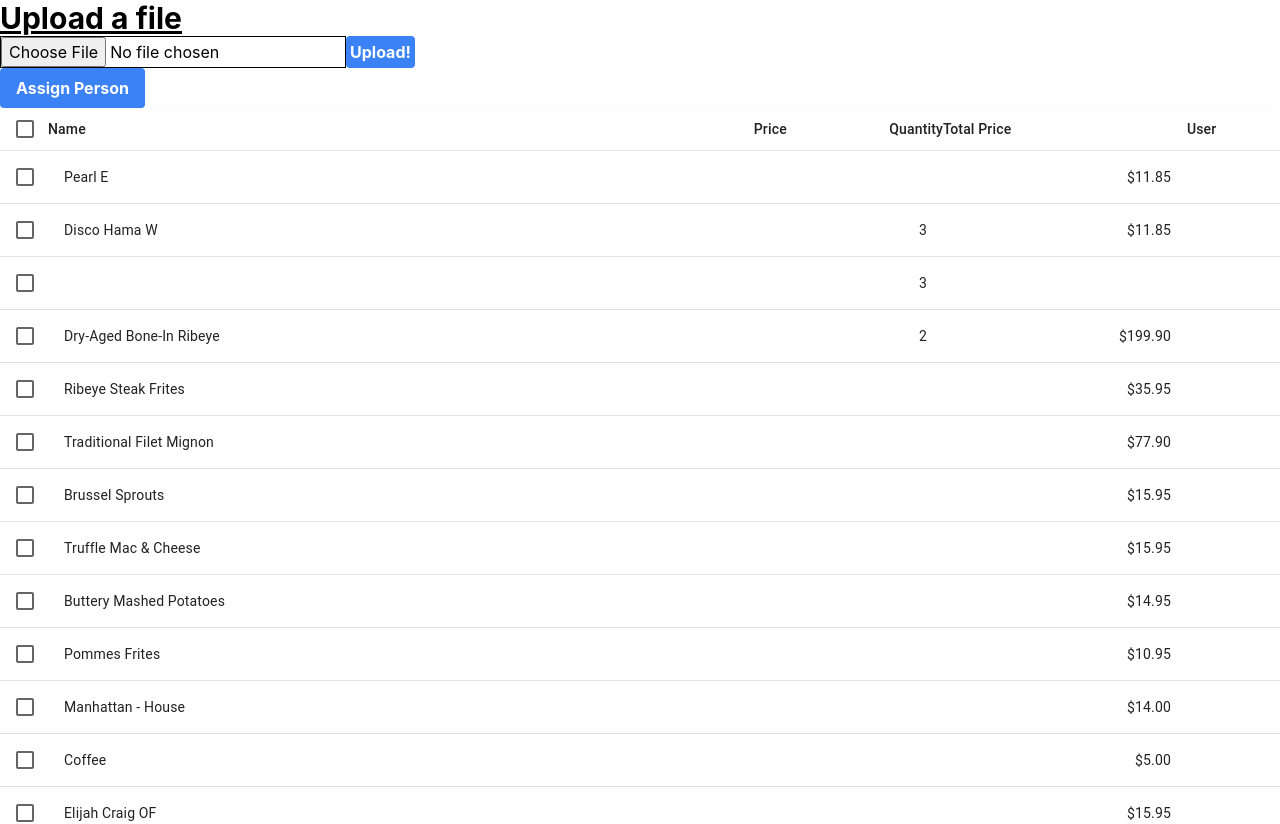
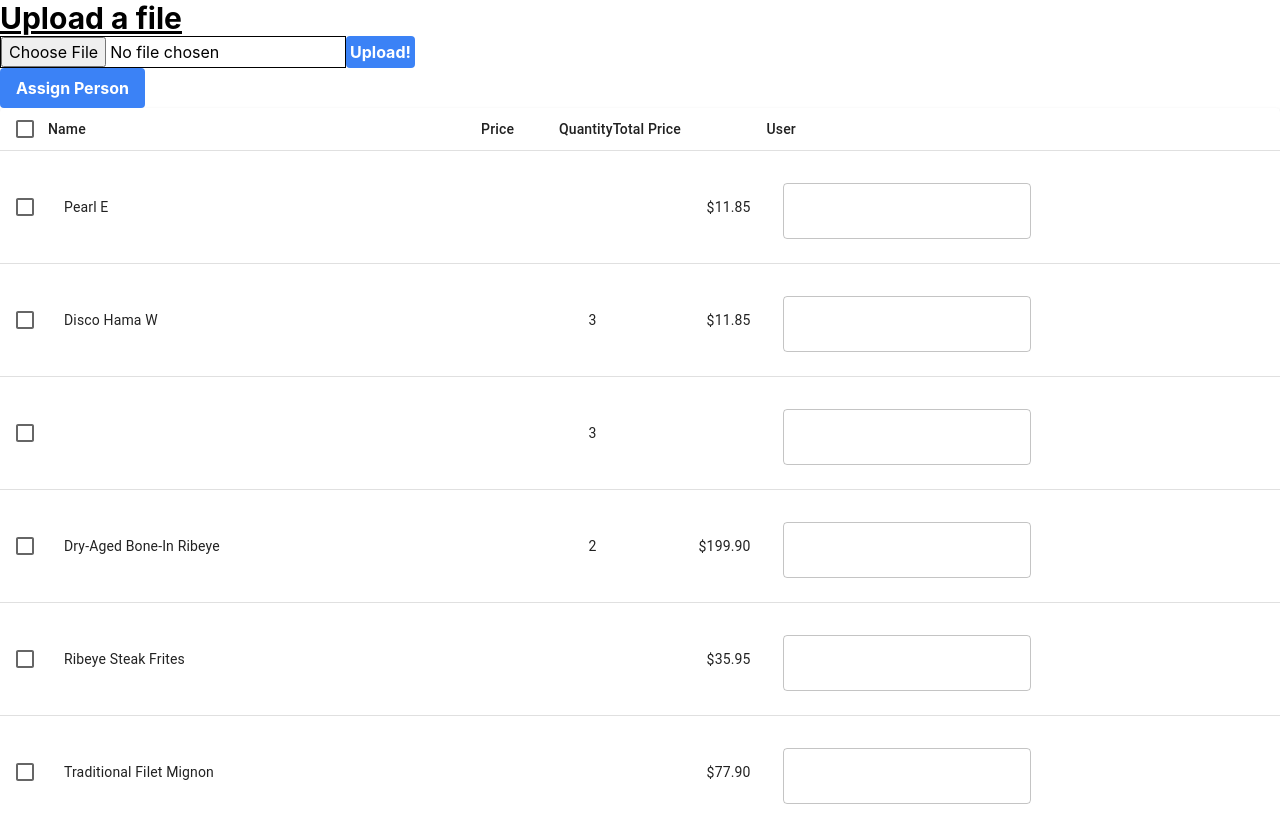
Before and after one commit to vinhle000/receipt-splitter, a React (Create React App) app in the folder client/: page / in a window 1280 px wide. Shown: the top 824 px of the page. Built offline with nearby package versions, Linux system fonts and the light colour scheme.

Commit message:
- Added EditableFields component to add user name string to a row's user field

```diff
--- a/client/src/App.js
+++ b/client/src/App.js
@@ -20,10 +20,11 @@ function App() {
     useState(false);
 
   const [assignee, setAssignee] = useState('');
-  const [selectionModel, setSelectionModel] = useState();
+  // const [selectionModel, setSelectionModel] = useState();
   const [peoplesTotals, setPeoplesTotals] = useState({});
+  const [selected, setSelected] = useState([]);
 
-
+  const [purchasedItems, setPurchasedItems] = useState(receiptInfo.purchasedItems)
   // Set file
   const onFileChange = (event) => {
     setSelectedFile(event.target.files[0]);
@@ -42,7 +43,7 @@ function App() {
       // headers: { "Content-Type": "multipart/form-data" },
     })
       .then((res) => {
-        console.log("Success status: ", res);
+        console.log("Success status: ", JSON.stringify(res, null, 2));
         setReceiptInfo(res);
       })
       .catch((error) => {
@@ -72,16 +73,28 @@ function App() {
   // => create user cards, or update user cards with totals
   const assignPersonToSelectedItems = () => {
 
-    let totals = peoplesTotals;
 
-    totals[assignee] = {items: selectionModel};
-    setPeoplesTotals(totals);
-    setAssignee('');
-    setAssignModalOn(false);
-    //Clear selection of table
+    //Update user object with list of item ID's
+    // let totals = peoplesTotals;
+    // totals[assignee] = {items: selected};
+    // setPeoplesTotals(totals);
 
 
+    // // Update table
+    // let assignedItems = purchasedItems;
+
+    // TODO: Need to get row of data, then update fields
+
+    // for(let i=0; i < assignedItems.length; i++) {
+    //   if (assignedItems)
+    // }
+    // setAssignee('');
+    // setAssignModalOn(false);
+    //Clear selection of table
   }
+
+
+
   console.log('PEOPLES ITEMS', peoplesTotals)
   // const handleModalClose = () => [setAssignModalOn()];
   return (
@@ -105,7 +118,9 @@ function App() {
           Assign Person
         </button>
       </div>
-      <ItemsTable purchasedItems={receiptInfo.purchasedItems} selectionModel={selectionModel} setSelectionModel={setSelectionModel}/>
+      <ItemsTable purchasedItems={purchasedItems} setPurchasedItems={setPurchasedItems} selected={selected} setSelected={setSelected}/>
+
+
       <h3>Totals</h3>
 
 
@@ -118,8 +133,6 @@ function App() {
           assignPersonToSelectedItems={assignPersonToSelectedItems}
         />}
 
-
-
     </>
 
   );
--- a/client/src/components/ItemsTable.js
+++ b/client/src/components/ItemsTable.js
@@ -6,9 +6,10 @@ import TableCell from '@mui/material/TableCell';
 import TableContainer from '@mui/material/TableContainer';
 import TableHead from '@mui/material/TableHead';
 import TableRow from '@mui/material/TableRow';
+import TextField from '@mui/material/TextField'
 import Checkbox from '@mui/material/Checkbox';
 import Paper from '@mui/material/Paper'
-import { v4 as uuidv4 } from 'uuid';
+import { uuid } from 'uuidv4';
 
 
   /*TODO:
@@ -36,11 +37,7 @@ import { v4 as uuidv4 } from 'uuid';
 
   */
 
-      // <TableCell>Description </TableCell>
-      // <TableCell align="right">Price</TableCell>
-      // <TableCell align="right">Quantity</TableCell>
-      // <TableCell align="right">Total Price</TableCell>
-      // <TableCell align="right">User</TableCell>
+
 const headCells = [
   {
     id: 'description',
@@ -93,45 +90,64 @@ const headCells = [
           key={headCell.id}
           align={headCell.numeric ? 'right' : 'left'}
           padding={headCell.disabledPadding ? 'none' : 'normal'}
-          // sortDirection={orderBy === headCell.id ? order : false}
         >
           {headCell.label}
-          {/* <TableSortLabel
-            active={orderBy === headCell.id}
-            direction={orderBy === headCell.id ? order : 'asc'}
-            onClick={createSortHandler(headCell.id)}
-          >
-            {headCell.label}
-            {orderBy === headCell.id ? (
-              <Box component="span" sx={visuallyHidden}>
-                {order === 'desc' ? 'sorted descending' : 'sorted ascending'}
-              </Box>
-            ) : null }
-          </TableSortLabel> */}
         </TableCell>
       ))}
     </TableHead>
   );
 }
 
-function ItemsTable({purchasedItems, selectionModel, setSelectionModel}) {
+// TODO: Move component to separate file
+const EditableTableCell = ({ row, fieldName, valueChangeRowIndex, handleTextFieldChange}) => {
 
-  const assignUsername = (username) => {
+  const onCellValueChange = e => {
+
+    console.log('>>>> editable cell hanlde()',  {//
+    fieldValue: e.target.value,
+    fieldName: fieldName,
+
+  })
+  handleTextFieldChange(valueChangeRowIndex, { // This is the binded(prop) function passed down into the EditableTableCell component
+      fieldValue: e.target.value,
+      fieldName: fieldName,
+    });
+  };
+
+  return (
+    <TableCell>
+      <TextField
+        onChange={onCellValueChange}
+        id={fieldName}
+        defaultValue={row[fieldName]}
+        margin="normal"
+      />
+    </TableCell>
+  )
+}
+
+
+
+function ItemsTable({purchasedItems, setPurchasedItems, selected, setSelected}) {
+
+
+  const handleTextFieldChange = (rowIndex, change) => {
+    // set state of purchasedItems
+    // TODO:
+      //1 setUpdatedItems from the entering the values
+      //2 create button to setPurchaseItems to updatedItems
+      //
+    const updateItems = purchasedItems;
   }
 
-  const calculate = () => {
-  }
+  const isSelected = (name) => selected.indexOf(name) !== -1;
 
-  const [selected, setSelected] = useState([]);
-
-  const isSelected = (name) => selected.indexOf(name) !== -1;
-  const handleClick = (event, description) => {
-
-    const selectedIndex = selected.indexOf(description);
+  const handleCheckboxClick = (event, id) => {
+    const selectedIndex = selected.indexOf(id);
     let newSelected = [];
 
     if (selectedIndex === -1) {
-      newSelected = newSelected.concat(selected, description);
+      newSelected = newSelected.concat(selected, id);
     } else if ( selectedIndex === 0) {
       newSelected = newSelected.concat(selected.slice(1));
     } else if (selectedIndex === selected.length - 1) {
@@ -142,10 +158,11 @@ function ItemsTable({purchasedItems, selectionModel, setSelectionModel}) {
         selected.slice(selectedIndex + 1),
       )
     };
+    setSelected(newSelected);
+    // console.log('>>>> selected:',  selected);
+    // console.log('>>>> NEW selected:',  newSelected);
+  }
 
-    setSelected(newSelected);
-
-  }
   return (
     <TableContainer component={Paper}>
       <Table sx={{ minWidth: 650 }} aria-label="simple table">
@@ -154,16 +171,16 @@ function ItemsTable({purchasedItems, selectionModel, setSelectionModel}) {
           rowCount={purchasedItems.length}
         />
         <TableBody>
-          {purchasedItems.map((row) => {
-            const isItemSelected = isSelected(row.description);
+          {purchasedItems.map((row, index) => {
+            const isItemSelected = isSelected(row.id);
             return (
               <TableRow
                 hover
-                onClick={(event) => handleClick(event, row.description)}
+                onClick={(event) => handleCheckboxClick(event, row.id)}
                 role="checkbox"
                 aria-checked={isItemSelected}
                 tabIndex={-1}
-                key={row.description}
+                // key={row.description}
                 selected={isItemSelected}
                 sx={{ cursor: 'pointer' }}
               >
@@ -182,7 +199,12 @@ function ItemsTable({purchasedItems, selectionModel, setSelectionModel}) {
                 <TableCell align="right">{row.price}</TableCell>
                 <TableCell align="right">{row.quantity}</TableCell>
                 <TableCell align="right">{row.totalPrice}</TableCell>
-                <TableCell align="right">{row.user}</TableCell>
+                <EditableTableCell
+                  row={row}
+                  fieldName="user"
+                  valueChangeRowIndex={index}
+                  handleTextFieldChange={handleTextFieldChange}
+                />
               </TableRow>
             )
             })
--- a/client/src/extractedProcessBevetts.json
+++ b/client/src/extractedProcessBevetts.json
@@ -18,84 +18,98 @@
   "Total": "$496.35",
   "purchasedItems": [
     {
+      "id": "1",
       "description": "Pearl E",
       "price": "",
       "quantity": "",
       "totalPrice": "$11.85"
     },
     {
+      "id": "2",
       "description": "Disco Hama W",
       "price": "",
       "quantity": "3",
       "totalPrice": "$11.85"
     },
     {
+      "id": "3",
       "description": "",
       "price": "",
       "quantity": "3",
       "totalPrice": ""
     },
     {
+      "id": "4",
       "description": "Dry-Aged Bone-In Ribeye",
       "price": "",
       "quantity": "2",
       "totalPrice": "$199.90"
     },
     {
+      "id": "5",
       "description": "Ribeye Steak Frites",
       "price": "",
       "quantity": "",
       "totalPrice": "$35.95"
     },
     {
+      "id": "6",
       "description": "Traditional Filet Mignon",
       "price": "",
       "quantity": "",
       "totalPrice": "$77.90"
     },
     {
+      "id": "7",
       "description": "Brussel Sprouts",
       "price": "",
       "quantity": "",
       "totalPrice": "$15.95"
     },
     {
+      "id": "8",
       "description": "Truffle Mac & Cheese",
       "price": "",
       "quantity": "",
       "totalPrice": "$15.95"
     },
     {
+      "id": "9",
       "description": "Buttery Mashed Potatoes",
       "price": "",
       "quantity": "",
       "totalPrice": "$14.95"
     },
     {
+      "id": "10",
       "description": "Pommes Frites",
       "price": "",
       "quantity": "",
       "totalPrice": "$10.95"
     },
     {
+      "id": "11",
       "description": "Manhattan - House",
       "price": "",
       "quantity": "",
       "totalPrice": "$14.00"
     },
     {
+      "id": "12",
       "description": "Coffee",
       "price": "",
       "quantity": "",
       "totalPrice": "$5.00"
     },
     {
+      "id": "13",
       "description": "Elijah Craig OF",
       "price": "",
       "quantity": "",
       "totalPrice": "$15.95"
     },
     {
+      "id": "14",
       "description": "Restaurant Surcharge (3.25%)",
       "price": "",
       "quantity": "",
```
